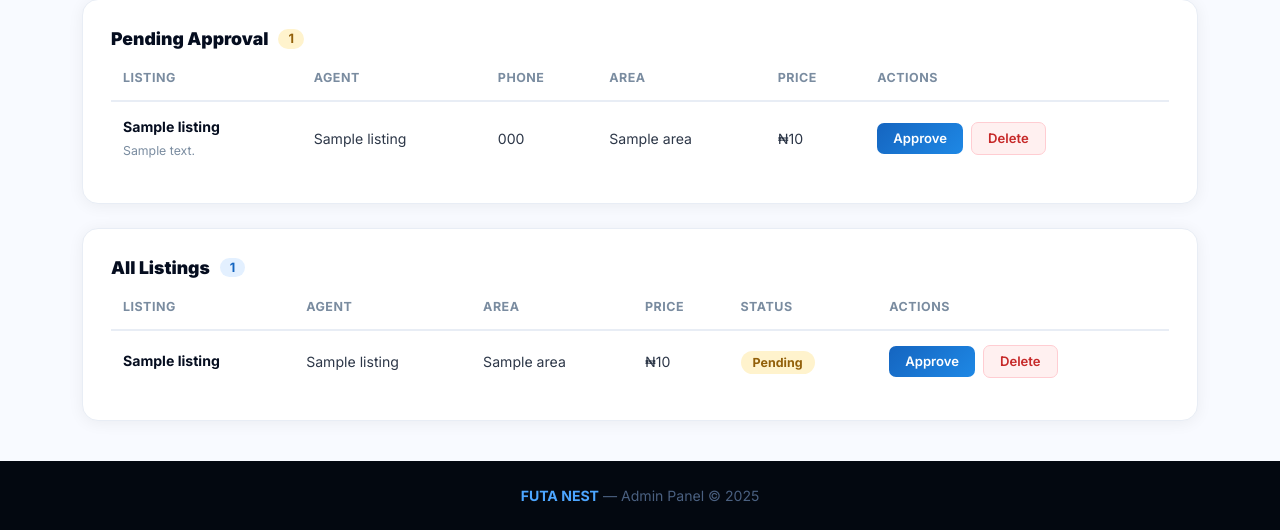
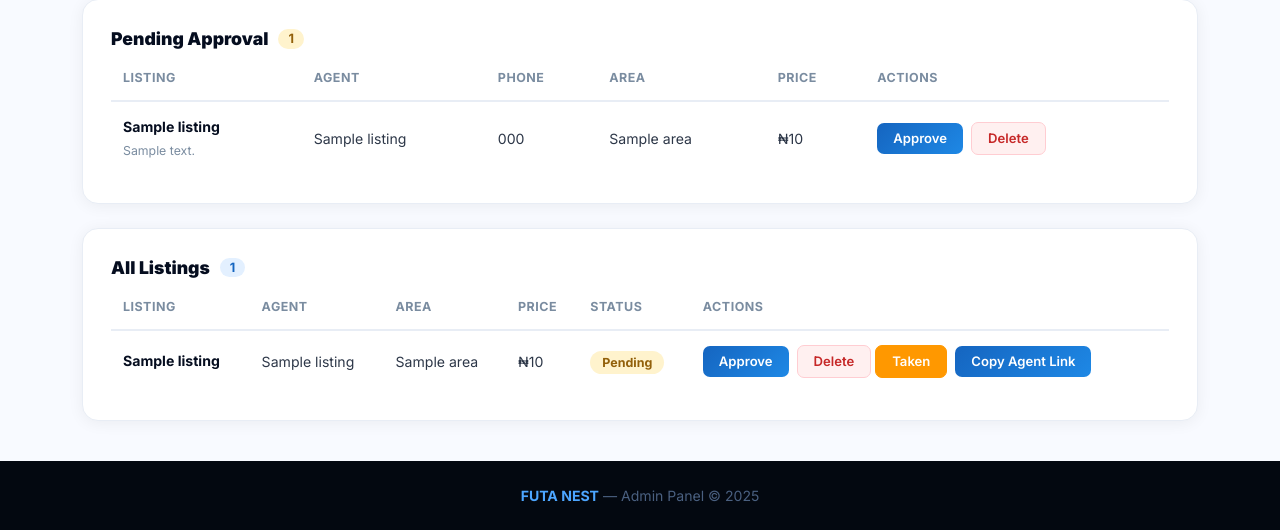
Before and after one commit to ikejidorcas/FUTA-NEST, a Flask app: template templates/admin_dashboard.html in a window 1280 px wide. Shown: the part 385-915 px from the top of the page. Run offline with Flask 3, Linux system fonts and the light colour scheme; the template is opened without the code that fills it: most values are stand-ins (such as "Sample title", 1, 10 or a date in 2020).

Commit message:
Add copy agent taken link button

```diff
--- a/templates/admin_dashboard.html
+++ b/templates/admin_dashboard.html
@@ -190,6 +190,12 @@
                                 {% endif %}
                                 <a href="/admin/delete/{{ listing.id }}" class="btn-delete"
                                    onclick="return confirm('Are you sure?')">Delete</a>
+                                   <a href="/admin/taken/{{ listing.id }}" class="btn-taken me-1"
+   onclick="return confirm('Mark as taken?')">Taken</a>
+<button onclick="navigator.clipboard.writeText('https://futa-nest.onrender.com/taken/{{ listing.id }}'); alert('Agent link copied!')"
+   class="btn-approve me-1" style="border:none;cursor:pointer;">
+   Copy Agent Link
+</button>
                             </td>
                         </tr>
                         {% endfor %}
```
